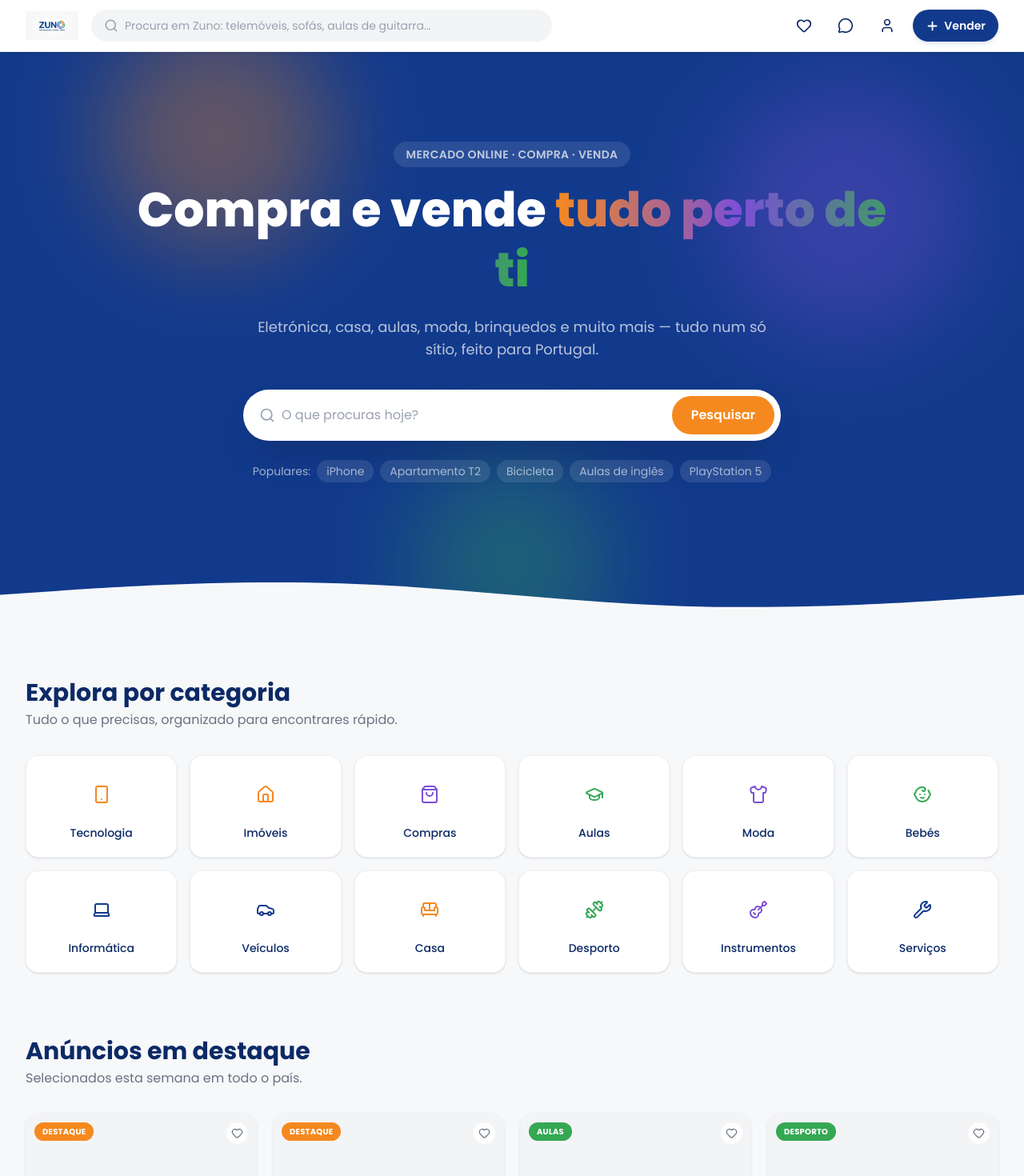
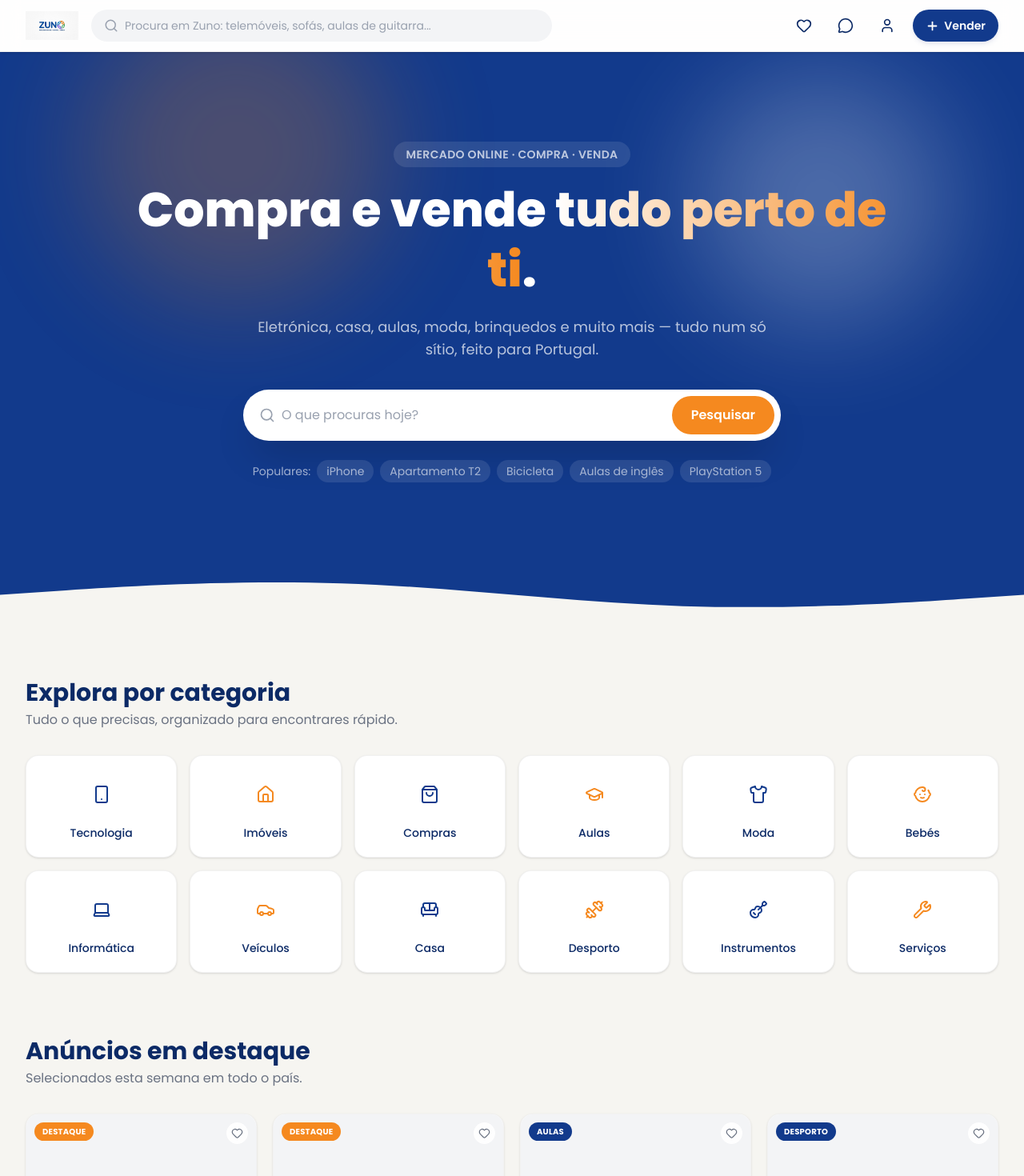
Before and after one commit to guilhermewebstudio-lgtm/zuno, a Next.js app: page / in a window 1280 px wide. Shown: the top 1470 px of the page at 80% size. Built offline with nearby package versions, Linux system fonts and the light colour scheme.

Commit message:
Design: paleta mais profissional (navy + laranja), mais animacoes no hero

```diff
--- a/src/app/globals.css
+++ b/src/app/globals.css
@@ -1,7 +1,7 @@
 @import "tailwindcss";
 
 :root {
-  --background: #f7f8fa;
+  --background: #f6f5f1;
   --foreground: #12203f;
 
   --zuno-navy: #123a8c;
@@ -9,6 +9,7 @@
   --zuno-orange: #f5891f;
   --zuno-green: #34a853;
   --zuno-purple: #7c4fd6;
+  --zuno-ink: #0a1a3a;
 }
 
 @theme inline {
@@ -29,7 +30,7 @@ body {
 }
 
 .zuno-gradient-text {
-  background: linear-gradient(90deg, var(--zuno-orange), var(--zuno-purple), var(--zuno-green));
+  background: linear-gradient(90deg, #ffffff, var(--zuno-orange));
   -webkit-background-clip: text;
   background-clip: text;
   color: transparent;
@@ -38,7 +39,20 @@ body {
 .zuno-blob {
   position: absolute;
   border-radius: 9999px;
-  filter: blur(60px);
-  opacity: 0.35;
+  filter: blur(70px);
+  opacity: 0.25;
   pointer-events: none;
 }
+
+@keyframes zuno-float {
+  0%, 100% { transform: translateY(0) translateX(0); }
+  50% { transform: translateY(-18px) translateX(10px); }
+}
+
+.zuno-float {
+  animation: zuno-float 7s ease-in-out infinite;
+}
+
+.zuno-float-slow {
+  animation: zuno-float 11s ease-in-out infinite;
+}
--- a/src/components/CategoryGrid.tsx
+++ b/src/components/CategoryGrid.tsx
@@ -17,18 +17,18 @@ import {
 } from "lucide-react";
 
 const categories = [
-  { name: "Tecnologia", icon: Smartphone, color: "var(--zuno-orange)" },
+  { name: "Tecnologia", icon: Smartphone, color: "var(--zuno-navy)" },
   { name: "Imóveis", icon: Home, color: "var(--zuno-orange)" },
-  { name: "Compras", icon: ShoppingBag, color: "var(--zuno-purple)" },
-  { name: "Aulas", icon: GraduationCap, color: "var(--zuno-green)" },
-  { name: "Moda", icon: Shirt, color: "var(--zuno-purple)" },
-  { name: "Bebés", icon: Baby, color: "var(--zuno-green)" },
+  { name: "Compras", icon: ShoppingBag, color: "var(--zuno-navy)" },
+  { name: "Aulas", icon: GraduationCap, color: "var(--zuno-orange)" },
+  { name: "Moda", icon: Shirt, color: "var(--zuno-navy)" },
+  { name: "Bebés", icon: Baby, color: "var(--zuno-orange)" },
   { name: "Informática", icon: Laptop, color: "var(--zuno-navy)" },
-  { name: "Veículos", icon: Car, color: "var(--zuno-navy)" },
-  { name: "Casa", icon: Sofa, color: "var(--zuno-orange)" },
-  { name: "Desporto", icon: Dumbbell, color: "var(--zuno-green)" },
-  { name: "Instrumentos", icon: Guitar, color: "var(--zuno-purple)" },
-  { name: "Serviços", icon: Wrench, color: "var(--zuno-navy)" },
+  { name: "Veículos", icon: Car, color: "var(--zuno-orange)" },
+  { name: "Casa", icon: Sofa, color: "var(--zuno-navy)" },
+  { name: "Desporto", icon: Dumbbell, color: "var(--zuno-orange)" },
+  { name: "Instrumentos", icon: Guitar, color: "var(--zuno-navy)" },
+  { name: "Serviços", icon: Wrench, color: "var(--zuno-orange)" },
 ];
 
 export default function CategoryGrid() {
--- a/src/components/Hero.tsx
+++ b/src/components/Hero.tsx
@@ -7,15 +7,11 @@ export default function Hero() {
   return (
     <section className="relative overflow-hidden bg-[var(--zuno-navy)]">
       <div
-        className="zuno-blob w-72 h-72 bg-[var(--zuno-orange)] -top-10 left-[10%]"
+        className="zuno-blob zuno-float w-96 h-96 bg-[var(--zuno-orange)] -top-16 left-[8%]"
         aria-hidden
       />
       <div
-        className="zuno-blob w-80 h-80 bg-[var(--zuno-purple)] top-10 right-[5%]"
-        aria-hidden
-      />
-      <div
-        className="zuno-blob w-64 h-64 bg-[var(--zuno-green)] bottom-[-4rem] left-[40%]"
+        className="zuno-blob zuno-float-slow w-80 h-80 bg-white top-10 right-[8%]"
         aria-hidden
       />
 
@@ -36,7 +32,7 @@ export default function Hero() {
           className="text-4xl md:text-6xl font-extrabold text-white leading-tight"
         >
           Compra e vende{" "}
-          <span className="zuno-gradient-text">tudo perto de ti</span>
+          <span className="zuno-gradient-text">tudo perto de ti</span>.
         </motion.h1>
 
         <motion.p
--- a/src/components/ListingsGrid.tsx
+++ b/src/components/ListingsGrid.tsx
@@ -6,12 +6,12 @@ import { Heart, MapPin } from "lucide-react";
 const mockListings = [
   { title: "iPhone 13 Pro 256GB", price: "€520", city: "Lisboa", tag: "Destaque", color: "var(--zuno-orange)" },
   { title: "Apartamento T2 - Alvalade", price: "€1200/mês", city: "Lisboa", tag: "Destaque", color: "var(--zuno-orange)" },
-  { title: "Aulas de Inglês Online", price: "€15/hora", city: "Remoto", tag: "Aulas", color: "var(--zuno-green)" },
-  { title: "Bicicleta BTT Trek", price: "€350", city: "Porto", tag: "Desporto", color: "var(--zuno-green)" },
-  { title: "Sofá 3 lugares cinza", price: "€180", city: "Cascais", tag: "Casa", color: "var(--zuno-purple)" },
-  { title: "PlayStation 5 + 2 comandos", price: "€430", city: "Sintra", tag: "Tecnologia", color: "var(--zuno-orange)" },
-  { title: "Casaco de inverno North Face", price: "€65", city: "Braga", tag: "Moda", color: "var(--zuno-purple)" },
-  { title: "Cadeira de escritório ergonómica", price: "€90", city: "Coimbra", tag: "Casa", color: "var(--zuno-purple)" },
+  { title: "Aulas de Inglês Online", price: "€15/hora", city: "Remoto", tag: "Aulas", color: "var(--zuno-navy)" },
+  { title: "Bicicleta BTT Trek", price: "€350", city: "Porto", tag: "Desporto", color: "var(--zuno-navy)" },
+  { title: "Sofá 3 lugares cinza", price: "€180", city: "Cascais", tag: "Casa", color: "var(--zuno-navy)" },
+  { title: "PlayStation 5 + 2 comandos", price: "€430", city: "Sintra", tag: "Destaque", color: "var(--zuno-orange)" },
+  { title: "Casaco de inverno North Face", price: "€65", city: "Braga", tag: "Moda", color: "var(--zuno-navy)" },
+  { title: "Cadeira de escritório ergonómica", price: "€90", city: "Coimbra", tag: "Casa", color: "var(--zuno-navy)" },
 ];
 
 export default function ListingsGrid() {
```
